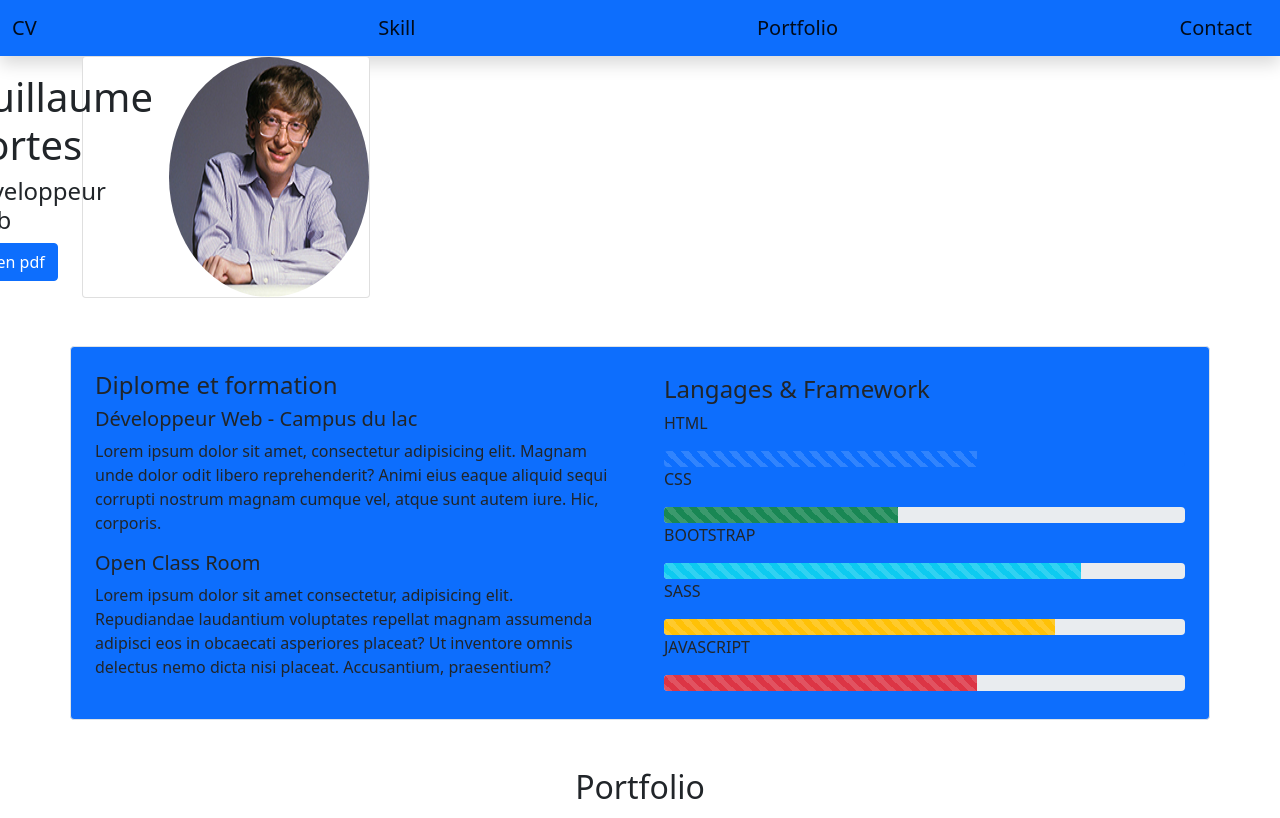
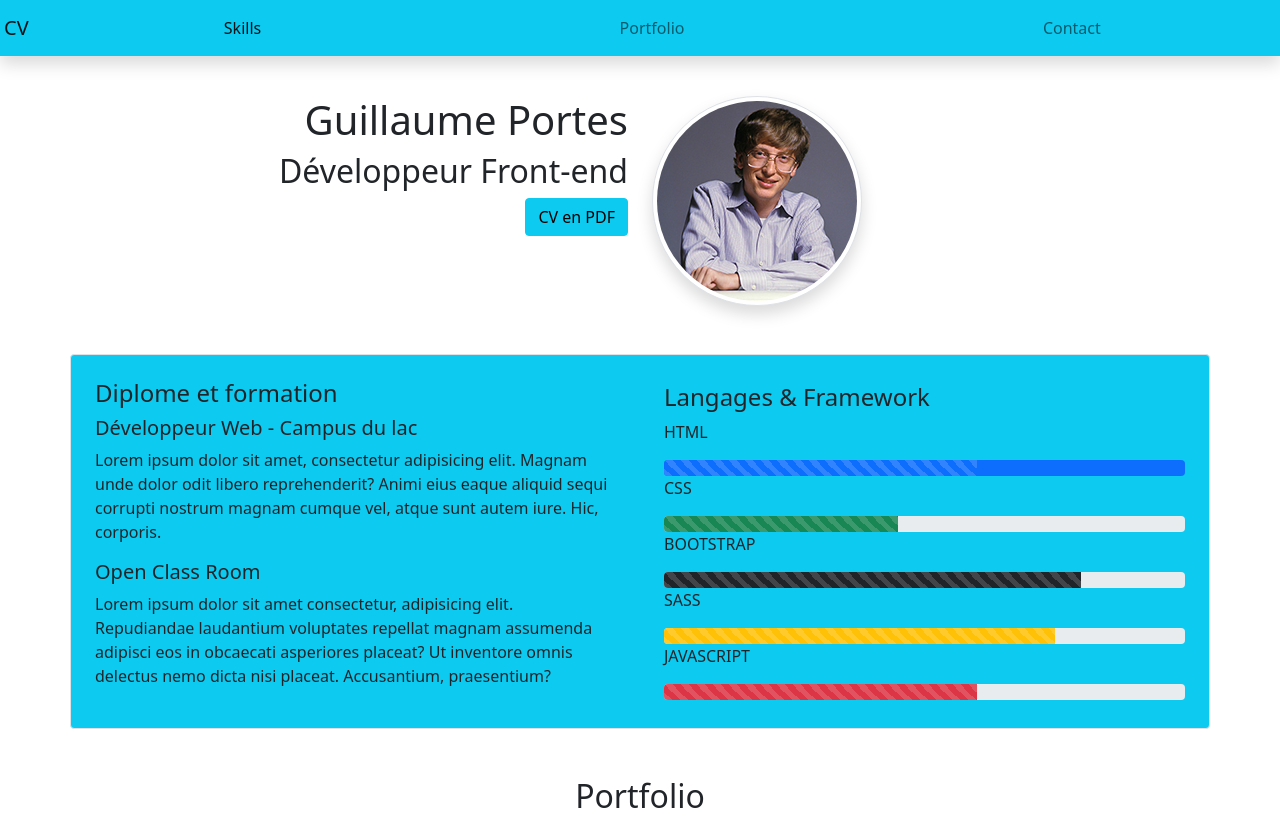
Before and after one commit to akojm/Portfolio, a website: page index.html in a window 1280 px wide. Shown: the top 818 px of the page. Drawn offline with nearby package versions, Linux system fonts and the light colour scheme.

Commit message:
mise à jour

```diff
--- a/index.html
+++ b/index.html
@@ -13,27 +13,44 @@
 </head>
 
 <body>
-  <!-- As a link -->
-  <nav class="navbar navbar-light bg-primary shadow">
-    <div class="container-fluid">
-      <a class="navbar-brand" href="#">CV</a>
-      <a class="navbar-brand" href="#">Skill</a>
-      <a class="navbar-brand" href="#">Portfolio</a>
-      <a class="navbar-brand" href="#">Contact</a>
+  <!--------------------- nav bar -------------------->
+  <nav class="navbar navbar-expand-sm navbar-light bg-info shadow fixed-top ">
+    <a class="navbar-brand ps-1" href="#">CV</a>
+    <button class="navbar-toggler" type="button" data-bs-toggle="collapse" data-bs-target="#navbarSupportedContent"
+      aria-controls="navbarSupportedContent" aria-expanded="false" aria-label="Toggle navigation">
+      <span class="navbar-toggler-icon"></span>
+    </button>
+    <div class="collapse navbar-collapse" id="navbarSupportedContent">
+      <ul class="navbar-nav w-100 flex justify-content-around">
+        <li class="nav-item">
+          <a class="nav-link active" aria-current="page" href="#skills">Skills</a>
+        </li>
+        <li class="nav-item">
+          <a class="nav-link" href="#portfolio">Portfolio</a>
+        </li>
+        <li class="nav-item">
+          <a class="nav-link" href="#contact">Contact</a>
+        </li>
+      </ul>
     </div>
   </nav>
-  <div class="container " >
-    <div class="card flex-row-reverse  " style="width: 18rem;">
-      <img src="./billGates.jpg" class="card-img-top rounded-circle " alt="...">
-      <div class="card-body">
-        <h1 class="card-title">Guillaume Portes</h1>
-        <h4 class="card-text">Developpeur Web</h4>
-        <a href="#" class="btn btn-primary">Cv en pdf</a>
+  <!------------------- Header ------------------------>
+  <div class="container mt-5 pt-5">
+    <div class="row">
+      <div class="col-9 col-sm-6 d-flex-column justify-content-center text-end h-100">
+        <h1>Guillaume Portes</h1>
+        <h2>Développeur Front-end</h2>
+        <button class="btn btn-info">CV en PDF</button>
+      </div>
+      <div class="col-3  col-sm-6">
+        <img class="rounded-circle shadow img-thumbnail" src="./billGates.jpg" alt="profil-pic">
       </div>
     </div>
   </div>
 
-  <div class="container mt-5 border rounded bg-primary">
+  <!-- ----- SKILLS   ----- -->
+
+  <div class="container mt-5 border rounded bg-info">
     <div class="row justify-content-center align-items-center ">
       <div class="col-md col-6 p-4">
         <h4>Diplome et formation </h4>
@@ -51,8 +68,8 @@
         <h4>Langages & Framework</h4>
         <p>HTML</p>
         <div class="progress bg-primary">
-          <div class="progress-bar progress-bar-striped" role="progressbar" style="width: 60%" aria-valuenow="10"
-            aria-valuemin="0" aria-valuemax="100"></div>
+          <div class="progress-bar progress-bar-striped bg-primary" role="progressbar" style="width: 60%"
+            aria-valuenow="10" aria-valuemin="0" aria-valuemax="100"></div>
         </div>
         <p>CSS</p>
         <div class="progress">
@@ -61,7 +78,7 @@
         </div>
         <p>BOOTSTRAP</p>
         <div class="progress">
-          <div class="progress-bar progress-bar-striped bg-info" role="progressbar" style="width: 80%"
+          <div class="progress-bar progress-bar-striped bg-dark" role="progressbar" style="width: 80%"
             aria-valuenow="50" aria-valuemin="0" aria-valuemax="100"></div>
         </div>
         <p>SASS</p>
@@ -77,16 +94,19 @@
       </div>
     </div>
   </div>
-<h2 class="text-center mt-5">Portfolio</h2>
 
-<div class="container mt-5">
+  <!------- PORTFOLIO  ---------->
+  <h2 class="text-center mt-5" id="portfolio">Portfolio</h2>
+
+  <div class="container mt-5" >
     <div class="row row-cols-1 row-cols-md-2 g-4">
       <div class="col">
         <div class="card">
           <img src="./gaming_campus.png" class="card-img-top" alt="picture-gaming-campus">
           <div class="card-body">
             <h5 class="card-title">Gaming campus</h5>
-          <p class="card-text">This is a longer card with supporting text below as a natural lead-in to additional content. This content is a little bit longer.</p>
+            <p class="card-text">This is a longer card with supporting text below as a natural lead-in to additional
+              content. This content is a little bit longer.</p>
             <button class="btn btn-info">Code source</button>
           </div>
         </div>
@@ -97,7 +117,8 @@
           <img src="./run.png" class="card-img-top" alt="picture-run">
           <div class="card-body">
             <h5 class="card-title">Run</h5>
-          <p class="card-text">This is a longer card with supporting text below as a natural lead-in to additional content. This content is a little bit longer.</p>
+            <p class="card-text">This is a longer card with supporting text below as a natural lead-in to additional
+              content. This content is a little bit longer.</p>
             <button class="btn btn-info">Code source</button>
           </div>
         </div>
@@ -107,7 +128,8 @@
           <img src="./montagne.png" class="card-img-top" alt="picture-montagne">
           <div class="card-body">
             <h5 class="card-title">La montagne</h5>
-          <p class="card-text">This is a longer card with supporting text below as a natural lead-in to additional content.</p>
+            <p class="card-text">This is a longer card with supporting text below as a natural lead-in to additional
+              content.</p>
             <button class="btn btn-info">Code source</button>
           </div>
         </div>
@@ -117,21 +139,38 @@
           <img src="./resto.png" class="card-img-top" alt="picture-resto">
           <div class="card-body">
             <h5 class="card-title">Resto</h5>
-          <p class="card-text">This is a longer card with supporting text below as a natural lead-in to additional content. This content is a little bit longer.</p>
+            <p class="card-text">This is a longer card with supporting text below as a natural lead-in to additional
+              content. This content is a little bit longer.</p>
             <button class="btn btn-info">Code source</button>
           </div>
         </div>
       </div>
     </div>
   </div>
-<h2 class="text-center mt-5">Contactez-moi</h2>
 
+  <!--------- FORMULAIRE -------------->
+  <div class="container w-50 mb-5 mt-5" id="contact">
+    <h2 class="text-center">Contactez-moi</h2>
     <form action="">
       <div class="form-group">
-    <label for="">Nom</label>
+        <label for="name">Nom</label>
+        <input class="form-control mt-1" id="name">
+      </div>
+      <div class="form-group">
+        <label for="email">Email</label>
+        <input type="email" class="form-control mt-1" id="email">
+      </div>
+      <div class="form-group">
+        <label for="name">Message</label>
+        <textarea class="form-control"></textarea>
+      </div>
+      <div class="text-end">
+        <input type="submit" value="Envoyer" class="btn btn-info mt-2 text-end">
       </div>
     </form>
+  </div>
 
+  <p class="fst-italic text-center">Guillaume Portes - 2021</p>
 
   <!-- Optional JavaScript; choose one of the two! -->
 
```
Lines whose indentation alone changed are shown as unchanged.
